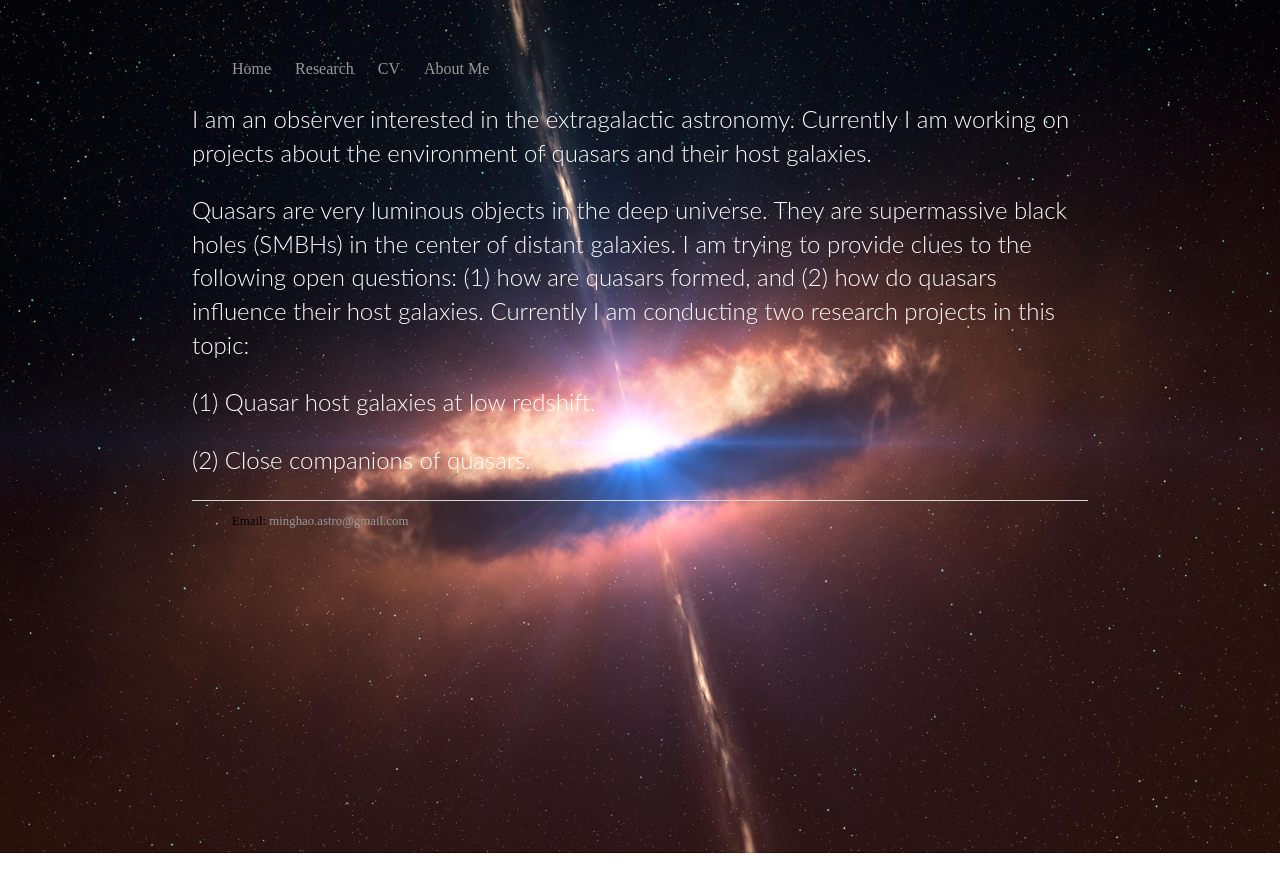
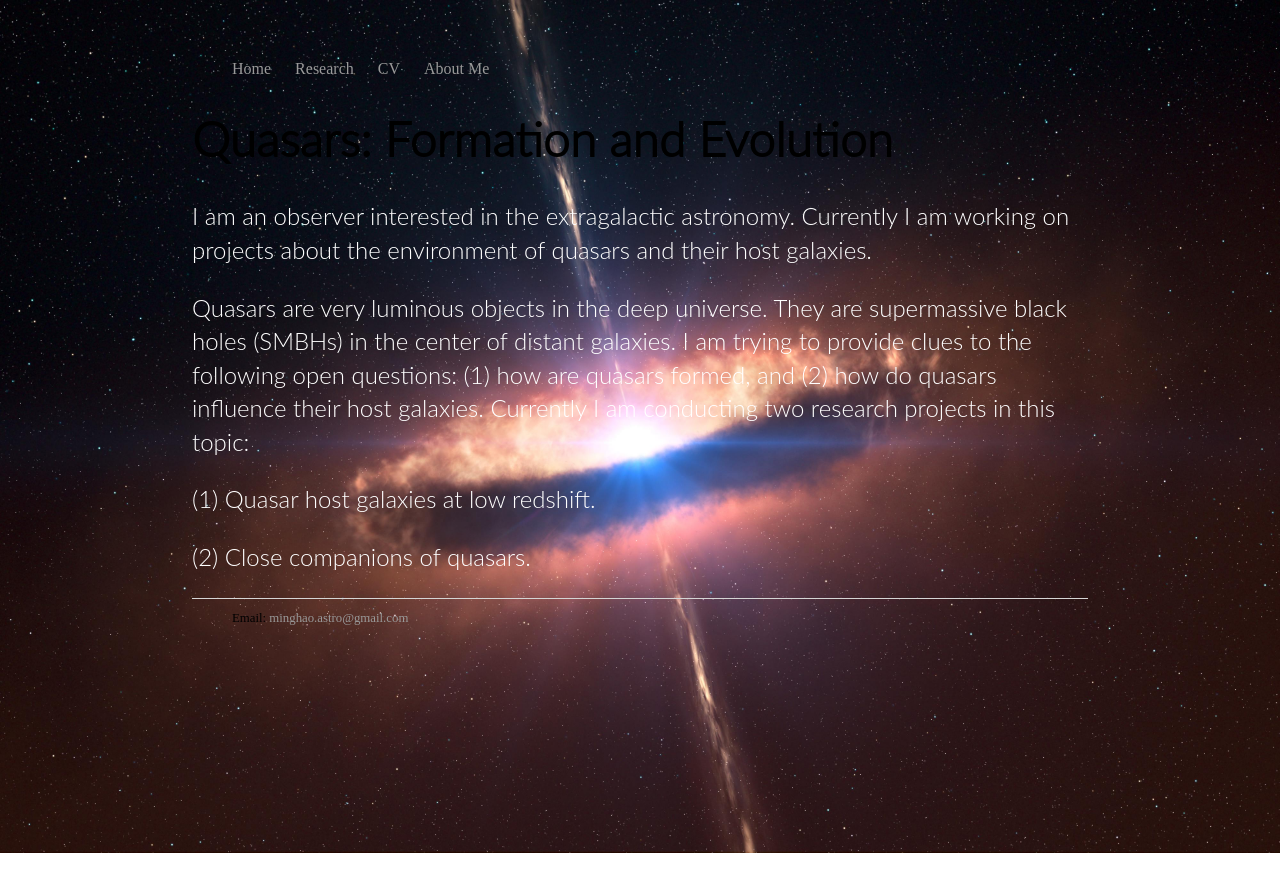
Before and after one commit to JianiDing/JianiDing.github.io, a Jekyll site: the page built from research/index.html, in a window 1280 px wide. Shown: the top 892 px of the page. Built offline with Jekyll 4.4.1, drawn with Linux system fonts in a browser that asks for light colours.

Commit message:
Update index.html

```diff
--- a/research/index.html
+++ b/research/index.html
@@ -3,7 +3,7 @@ layout: research
 title: Quasars
 ---
 <div class="blurb">
-	<!--h1 style="font-family:lato light">Quasars: Formation and Evolution</h1-->
+	<h1 style="font-family:lato light">Quasars: Formation and Evolution</h1>
 	<!--img src='/mw.jpg' style="float:bottom;width=contain"-->
 	<p style="font-family:lato light;color:white">
 		I am an observer interested in the extragalactic astronomy.
```
